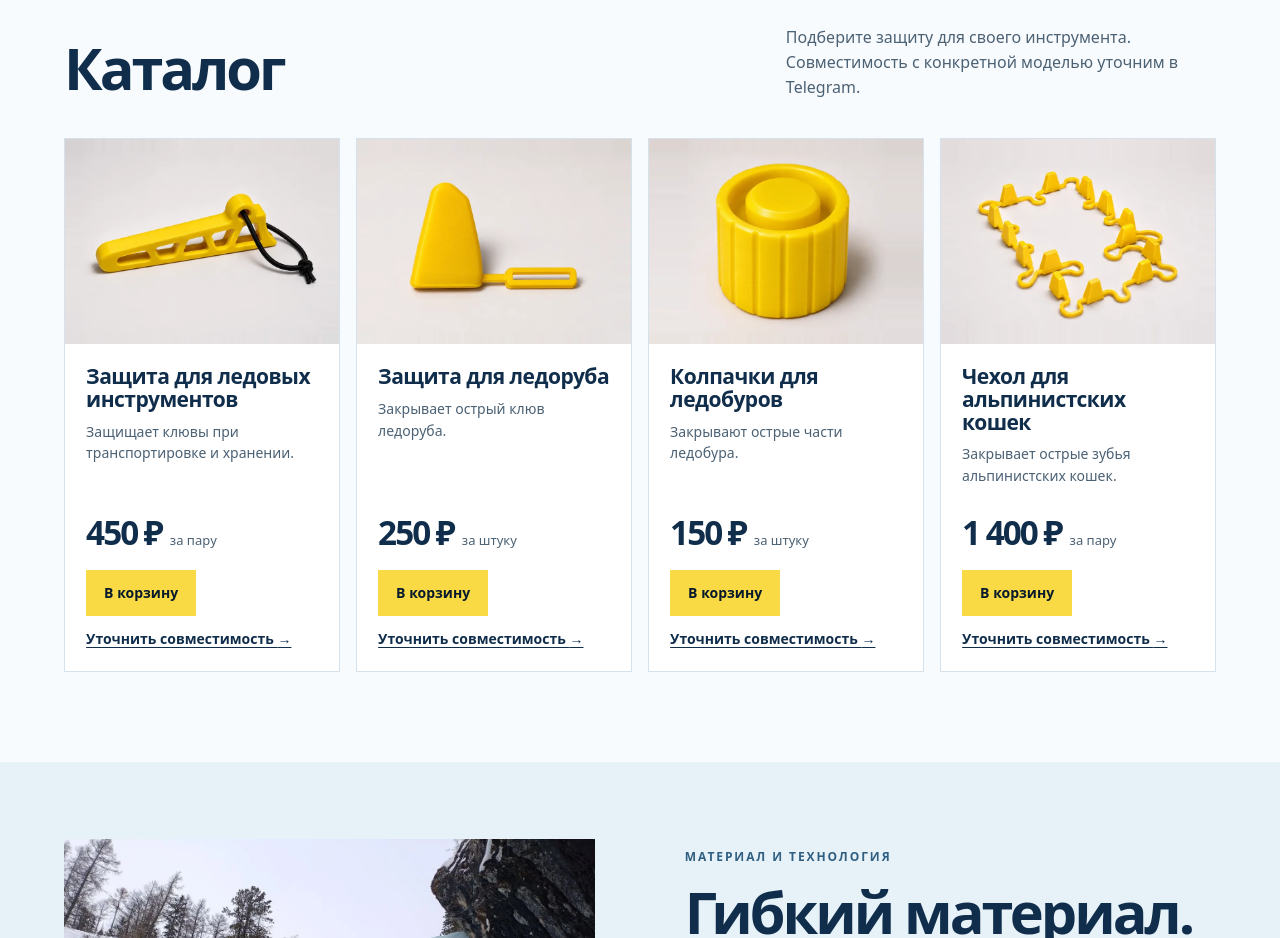
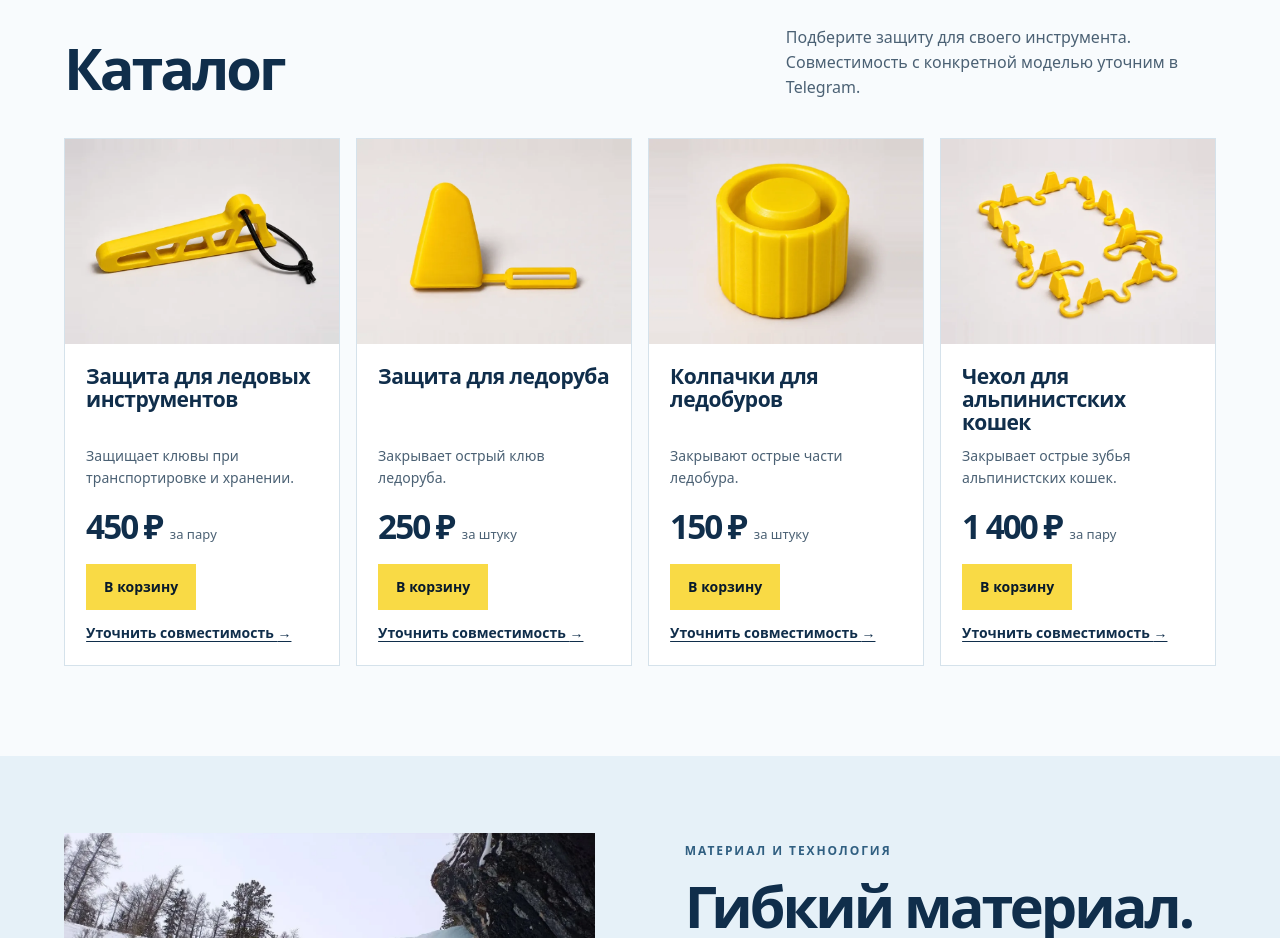
Before and after one commit to AswatAdida/etun-gear-site, a plain HTML site: page index.html in a window 1280 px wide. Shown: the part 780-1718 px from the top of the page. Drawn offline with Linux system fonts and the light colour scheme.

Commit message:
fix: align product card content

```diff
--- a/style.css
+++ b/style.css
@@ -108,17 +108,33 @@ h3 { font-size: 21px; letter-spacing: -.025em; }
   margin-bottom: clamp(26px, 3vw, 42px);
 }
 .section-intro p, .feature-copy p:not(.eyebrow), .faq p { color: var(--muted); max-width: 47ch; }
-.product-grid { display: grid; grid-template-columns: repeat(4, minmax(0, 1fr)); grid-auto-rows: 1fr; gap: 16px; }
-.product { display: flex; flex-direction: column; background: white; border: 1px solid var(--line); }
-.product-image { aspect-ratio: 4 / 3; }
+.product-grid { display: grid; grid-template-columns: repeat(4, minmax(0, 1fr)); gap: 16px; }
+.product {
+  display: grid;
+  grid-row: span 6;
+  grid-template-rows: subgrid;
+  row-gap: 0;
+  background: white;
+  border: 1px solid var(--line);
+}
+.product-image { grid-row: 1; aspect-ratio: 4 / 3; }
 .product-image img { width: 100%; height: 100%; object-fit: contain; }
-.product-body { display: flex; flex-direction: column; align-items: start; flex: 1; padding: clamp(15px, 1.65vw, 23px); }
-.product-body p { margin: 10px 0 20px; color: var(--muted); font-size: 14px; }
-.price { margin-top: auto; display: flex; flex-wrap: wrap; align-items: baseline; gap: 2px 8px; }
+.product-body {
+  display: grid;
+  grid-row: 2 / span 5;
+  grid-template-rows: subgrid;
+  align-items: start;
+  justify-items: start;
+  row-gap: 12px;
+  padding: clamp(15px, 1.65vw, 23px);
+}
+.product-body h3 { grid-row: 1; min-block-size: 2lh; overflow-wrap: anywhere; }
+.product-body p { grid-row: 2; color: var(--muted); font-size: 14px; }
+.price { grid-row: 3; display: flex; flex-wrap: wrap; align-items: baseline; gap: 2px 8px; }
 .price strong { font-size: clamp(26px, 2.6vw, 37px); letter-spacing: -.06em; white-space: nowrap; }
 .price span { color: var(--muted); font-size: 13px; }
 .product-body a, .faq a { font-size: 14px; font-weight: 720; }
-.product-body a { margin-top: 12px; }
+.product-body a { grid-row: 5; align-self: end; }
 
 /* Material, delivery and brand */
 .material { background: #e6f1f8; padding-block: clamp(44px, 6vw, 82px); }
@@ -193,9 +209,8 @@ h3 { font-size: 21px; letter-spacing: -.025em; }
 
 @media (max-width: 480px) {
   .product-grid { gap: 10px; }
-  .product-body { padding: 11px; }
-  .product-body h3 { font-size: 17px; overflow-wrap: anywhere; }
-  .product-body p { margin-bottom: 13px; }
+  .product-body { padding: 11px; row-gap: 9px; }
+  .product-body h3 { font-size: 17px; }
   .product-body a { font-size: 13px; }
   .footer-inner { justify-content: flex-start; }
   .socials { flex-basis: 100%; }
@@ -232,7 +247,7 @@ h3 { font-size: 21px; letter-spacing: -.025em; }
   font-size: 12px;
   text-align: center;
 }
-.add-to-cart { margin-top: 12px; font-family: inherit; cursor: pointer; }
+.add-to-cart { grid-row: 4; font-family: inherit; cursor: pointer; }
 .add-to-cart:focus-visible { outline-color: var(--navy); }
 .cart-toast {
   position: fixed;
```
